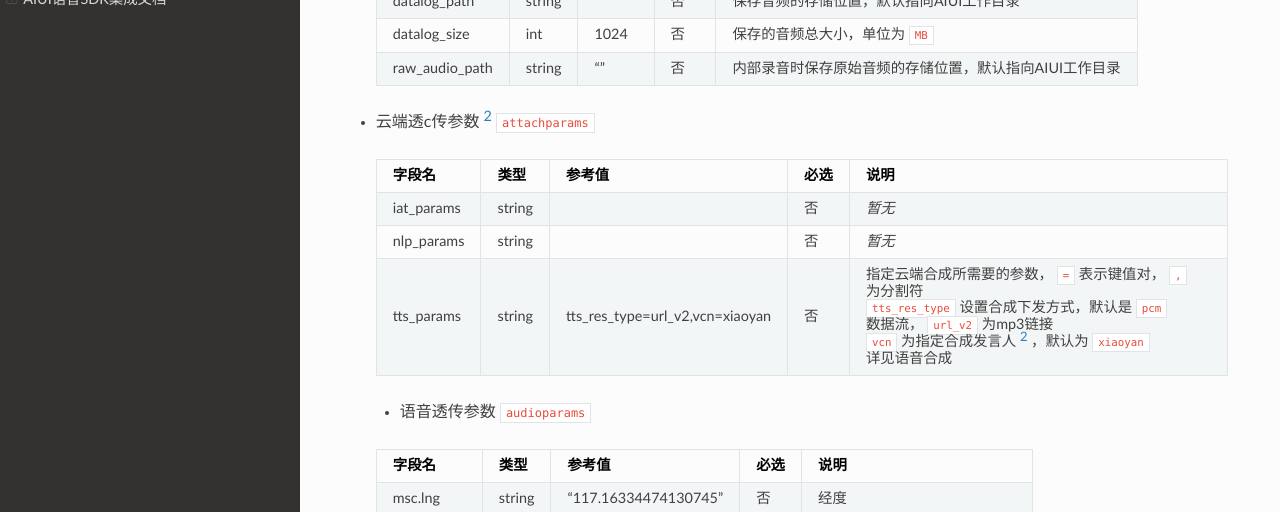
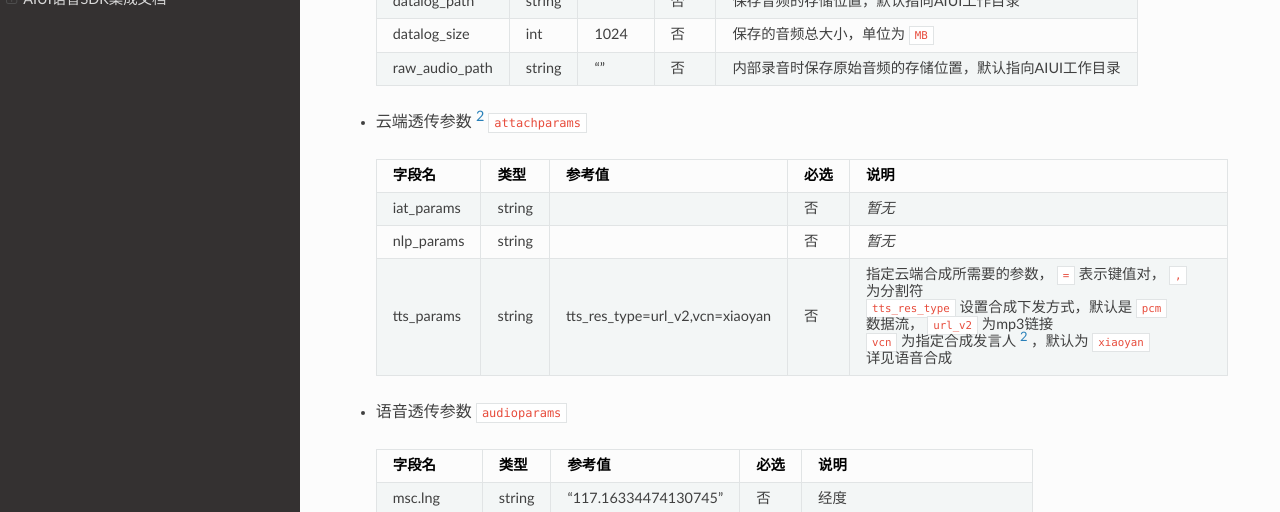
Before and after one commit to IflytekAIUI/DemoCode, a Sphinx documentation site: the page built from docs/index.rst, in a window 1280 px wide and 900 px high, scrolled down 4606 px. Shown: the part 146-658 px from the top of the window. Built offline with Sphinx 7.4.7 and the Read the Docs theme 2.0.0, drawn with Linux system fonts in a browser that asks for light colours.

Commit message:
fix: doc 段落

```diff
--- a/docs/index.rst
+++ b/docs/index.rst
@@ -247,7 +247,7 @@ AIUI集成了众多能力，一般不可能全部都用得上，可以通过配
  =========================== ======== ======================== ====== ==================================
 
 
-- 云端透c传参数 [#f2]_ ``attachparams``
+- 云端透传参数 [#f2]_ ``attachparams``
 
  =========================== ======== ================================= ====== ===============================================
  字段名                       类型     参考值                             必选   说明
@@ -263,7 +263,8 @@ AIUI集成了众多能力，一般不可能全部都用得上，可以通过配
                                                                                详见语音合成
  =========================== ======== ================================= ====== ===============================================
 
- - 语音透传参数 ``audioparams``
+
+- 语音透传参数 ``audioparams``
 
  =========================== ======== ========================================== ====== ==================================
  字段名                       类型     参考值                                      必选   说明
```
